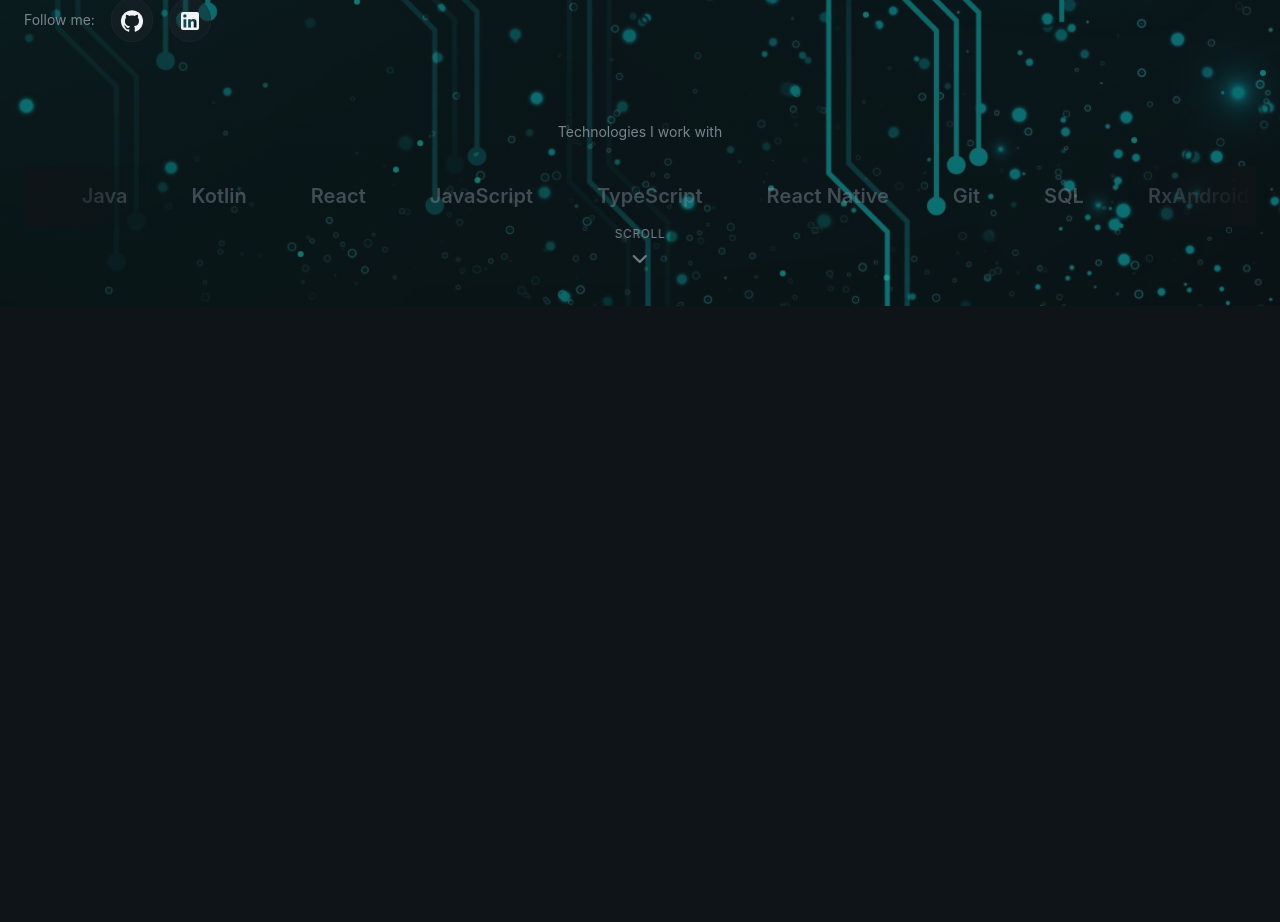
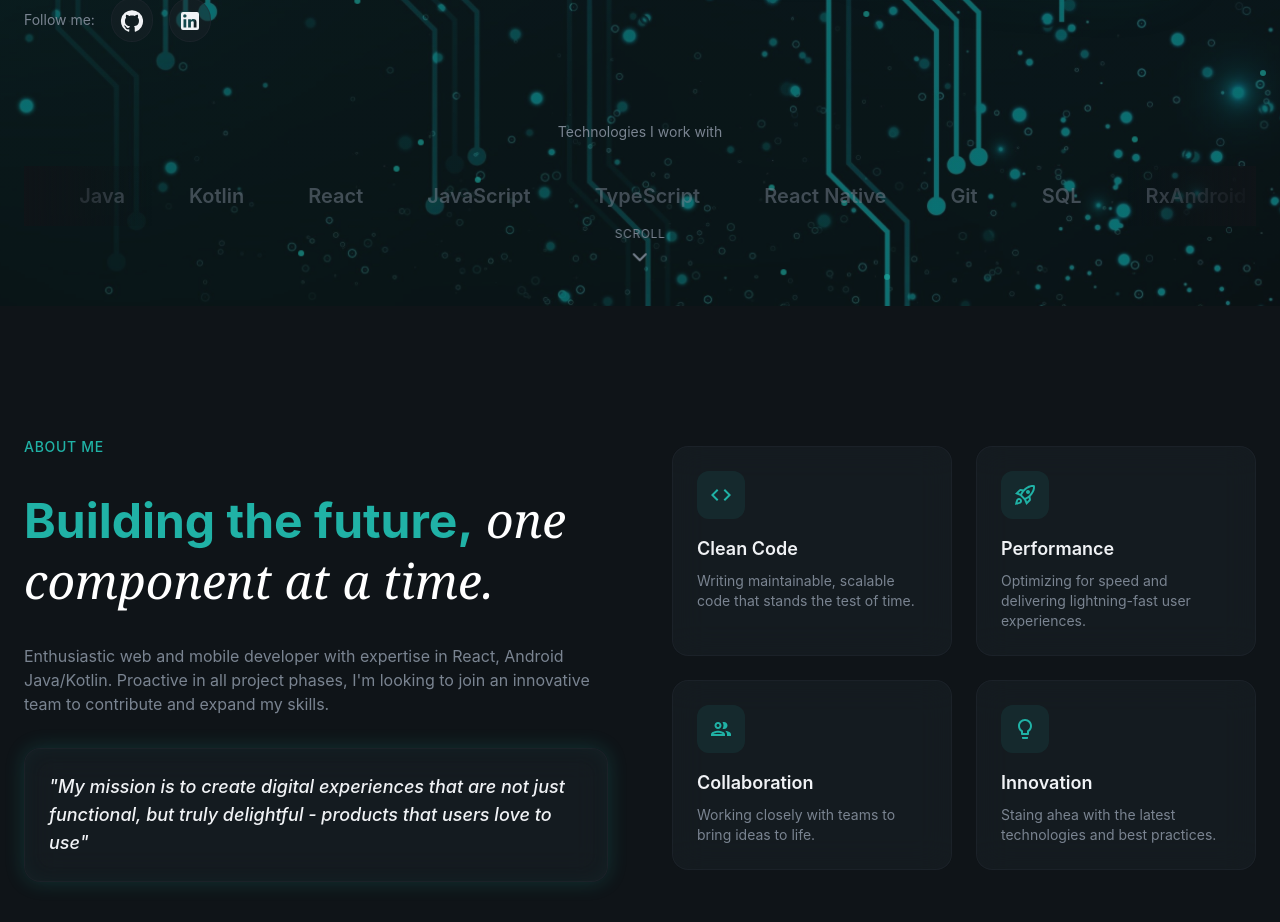
Before and after one commit to iAxCardena/personal-portfolio, a React app: page / in a window 1280 px wide. Shown: the part 760-1682 px from the top of the page. Before the commit the page ends 1066 px from the top, so only its background shows below. Built offline with nearby package versions, Linux system fonts and the light colour scheme; the HTML template or start-up script is replaced by a standard one.

Commit message:
Adding About session

```diff
--- a/src/App.jsx
+++ b/src/App.jsx
@@ -11,7 +11,7 @@
       <Navbar />
       <main>
         <Hero />
-        {/* <About /> */}
+        <About />
         {/* <Projects /> */}
         {/* <Experience /> */}
         {/* <Contact /> */}
--- a/src/index.css
+++ b/src/index.css
@@ -9,8 +9,8 @@
   --color-primary: #20b2a6;
   --color-primary-foreground: #ffffff;
 
-  --color-secundary: #1f2830;
-  --color-secundary-foreground: #20b2a6;
+  --color-secondary: #1f2830;
+  --color-secondary-foreground: #20b2a6;
 
   --color-muted: #252e37;
   --color-muted-foreground: #7a8491;
--- a/src/layout/Navbar.jsx
+++ b/src/layout/Navbar.jsx
@@ -70,12 +70,15 @@
                         <a
                             href={link.href}
                             key={index}
+                            onClick={() => setIsMobileMenuOpen(false)}
                             className="text-lg text-muted-foreground hover:text-foreground py-2"
                         >
                             {link.label}
                         </a>
                     ))}
-                    <Button>Contact Me</Button>
+                    <Button onClick={() => setIsMobileMenuOpen(false)}>
+                        Contact Me
+                    </Button>
                 </div>
             </div>}
         </header>
--- a/src/sections/About.jsx
+++ b/src/sections/About.jsx
@@ -1,3 +1,84 @@
+import CodeOutlinedIcon from '@mui/icons-material/CodeOutlined';
+import RocketLaunchOutlinedIcon from '@mui/icons-material/RocketLaunchOutlined';
+import GroupOutlinedIcon from '@mui/icons-material/GroupOutlined';
+import LightbulbOutlinedIcon from '@mui/icons-material/LightbulbOutlined';
+
+const highlights = [
+    {
+        icon: CodeOutlinedIcon,
+        title: "Clean Code",
+        description: "Writing maintainable, scalable code that stands the test of time."
+    },
+    {
+        icon: RocketLaunchOutlinedIcon,
+        title: "Performance",
+        description: "Optimizing for speed and delivering lightning-fast user experiences."
+    },
+    {
+        icon: GroupOutlinedIcon,
+        title: "Collaboration",
+        description: "Working closely with teams to bring ideas to life."
+    },
+    {
+        icon: LightbulbOutlinedIcon,
+        title: "Innovation",
+        description: "Staing ahea with the latest technologies and best practices."
+    },
+]
+
 export const About = () => {
-    return <section>About</section>
+    return (
+        <section id="about" className="py-32 relative overflow-hidden">
+            <div className="container mx-auto px-6 relative z-10">
+                <div className="grid lg:grid-cols-2 gap-16 items-center">
+                    {/* Left Column */}
+                    <div className="space-y-8">
+                        <div className="animate-fade-in">
+                            <span className="text-secondary-foreground text-sm font-medium tracking-wider uppercase">
+                                About Me
+                            </span>
+                        </div>
+
+                        <h2 className="text-4xl md:text-5xl font-bold leading-tight animate-fade-in animation-delay-100 text-secondary-foreground">
+                            Building the future,
+                            <span className="font-serif italic font-normal text-white"> one component at a time.</span>
+                        </h2>
+
+                        <div className="space-y-4 text-muted-foreground animate-fade-in animation-delay-200">
+                            <p>
+                                Enthusiastic web and mobile developer with expertise in React, Android Java/Kotlin. Proactive
+                                in all project phases, I'm looking to join an innovative team to contribute and expand my skills.
+                            </p>
+                        </div>
+
+                        <div className="glass rounded-2xl p-6 glow-border animate-fade-in animation-delay-300">
+                            <p className="text-lg font-medium italic text-foreground">
+                                "My mission is to create digital experiences that are not just functional,
+                                but truly delightful - products that users love to use"
+                            </p>
+                        </div>
+                    </div>
+
+                    {/* Right Column- Highlights */}
+                    <div className='grid sm:grid-cols-2 gap-6'>
+                        {highlights.map((item, index) => (
+                            <div
+                                key={index}
+                                className='glass p-6 rounded-2xl animate-fade-in'
+                                style={{animationDelay: `${(index+1)*100}ms`}}
+                            >
+                                <div className='w-12 h-12 rounded-xl bg-primary/10 flex items-center justify-center mb-4 hover:bg-primary/20'>
+                                    <item.icon className='w-6 h-6 text-primary'/>
+                                </div>
+                                <h3 className='text-lg font-semibold mb-2'>{item.title}</h3>
+                                <p className='text-sm text-muted-foreground'>
+                                    {item.description}
+                                </p>
+                            </div>
+                        ))}
+                    </div>
+                </div>
+            </div>
+        </section>
+    )
 }
--- a/src/sections/Hero.jsx
+++ b/src/sections/Hero.jsx
@@ -95,7 +95,7 @@
                         <div className="flex items-center gap-4 animate-fade-in animation-400">
                             <span className="text-sm text-muted-foreground">Follow me: </span>
                             {[
-                                {icon: GitHubIcon, href: "https://github.com/iAxCardena.png"},
+                                {icon: GitHubIcon, href: "https://github.com/iAxCardena"},
                                 {icon: LinkedInIcon, href: "https://www.linkedin.com/in/igor-alexandre-cardena-de-souza-851553167/?locale=en"},
                             ].map((social, idx) => (
                                 <a
```
